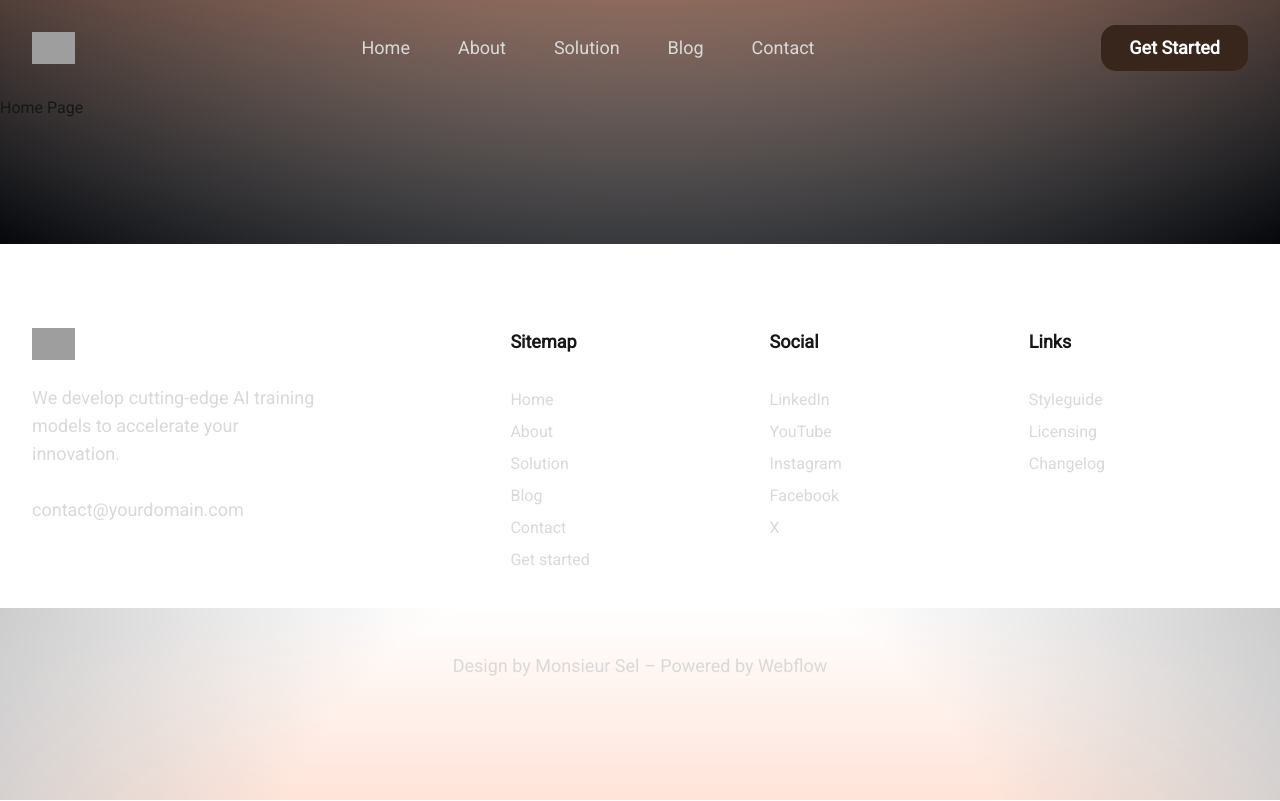
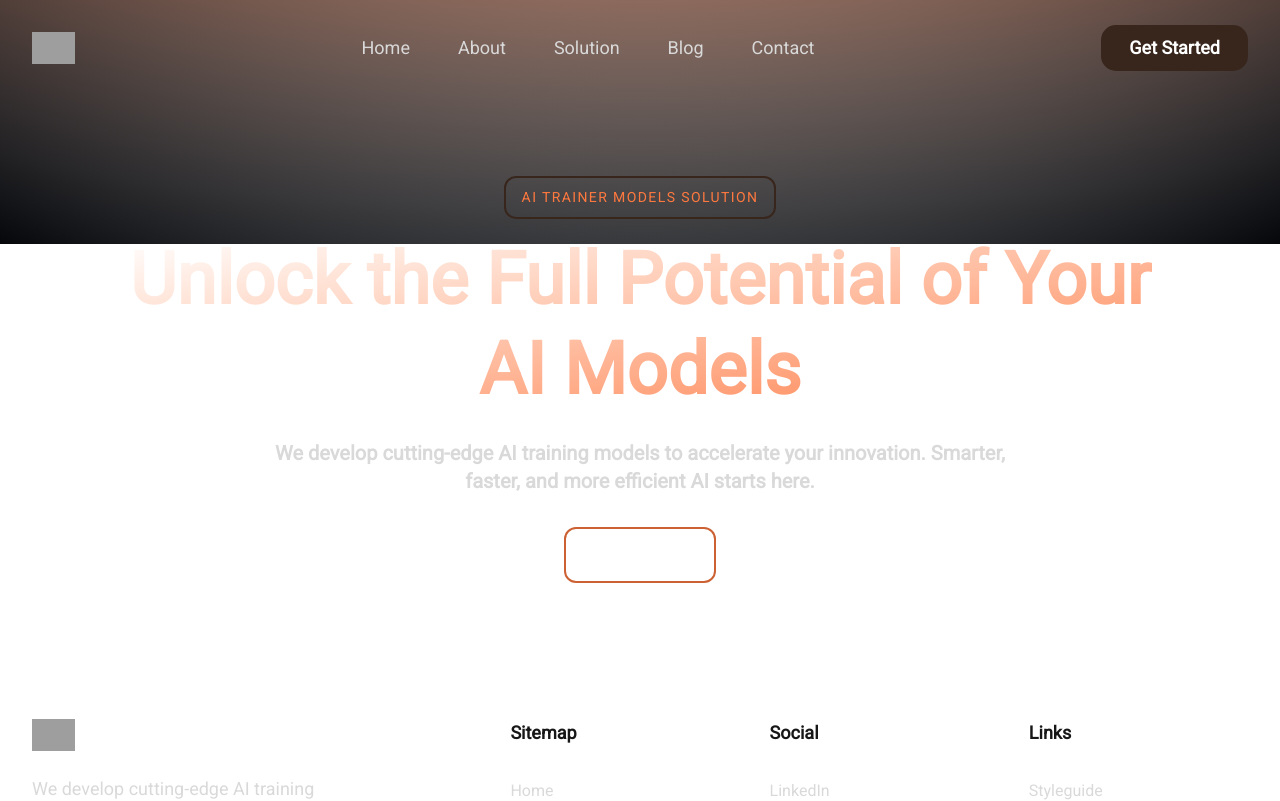
Before and after one commit to mayankpatidar275/forto-crypto-web, a Next.js app: page / in a window 1280 px wide. Shown: the top 801 px of the page. Built offline with nearby package versions, Linux system fonts and the light colour scheme; grey boxes are pictures that could not be loaded.

Commit message:
feat: hero section heading part

```diff
--- /dev/null
+++ b/src/app/components/HeroSection.tsx
@@ -0,0 +1,33 @@
+import React from "react";
+
+function HeroSection() {
+  return (
+    <section className="section-hero cp-x">
+      <div className="mt-6">
+        <div className="px-6 py-14 text-center flex flex-col items-center">
+          <div className="border-2 block w-fit tracking-widest border-background-b1 text-brand-br1 uppercase rounded-xl mt-0 mb-4 p-2.5 px-4 text-sm leading-snug">
+            AI TRAINER MODELS SOLUTION
+          </div>
+          <h1 className="text-5xl md:text-6xl lg:text-7xl font-bold text-transparent bg-clip-text bg-gradient-to-br from-heading to-brand-br1 leading-tight mb-6 max-w-5xl">
+            Unlock the Full Potential of Your AI Models
+          </h1>
+
+          <p className="text-lg md:text-xl text-link font-semibold max-w-3xl mx-auto mb-8">
+            We develop cutting-edge AI training models to accelerate your
+            innovation. Smarter, faster, and more efficient AI starts here.
+          </p>
+          <a
+            href="/contact"
+            className="inline-block border-2 border-brand-br2 text-white px-6 py-3 rounded-xl text-lg md:text-xl font-semibold hover:bg-brand-br2 hover:text-link transition-colors duration-[400ms] ease-[cubic-bezier(.25,.46,.45,.94)]"
+          >
+            Get Started
+          </a>
+        </div>
+
+        <div></div>
+      </div>
+    </section>
+  );
+}
+
+export default HeroSection;
--- a/src/app/globals.css
+++ b/src/app/globals.css
@@ -6,6 +6,7 @@
   --foreground: #171717;
   --background-a: #05070b;
   --brand-br1: #ff793f;
+  --brand-br2: #cc6133;
 }
 
 /* @theme inline {
@@ -19,6 +20,7 @@
   /* --font-roboto: "Roboto", sans-serif; */
   --color-link: #d9d9d9;
   --color-brand-br1: #ff793f;
+  --color-brand-br2: #cc6133;
   --color-background-b1: #38261d;
   --color-heading: white;
   --color-background: #05070b;
--- a/src/app/layout.tsx
+++ b/src/app/layout.tsx
@@ -1,8 +1,8 @@
 import type { Metadata } from "next";
 import { Roboto } from "next/font/google";
 import "./globals.css";
-import Header from "./components/Header";
-import Footer from "./components/Footer";
+import Header from "./components/layout/Header";
+import Footer from "./components/layout/Footer";
 
 const roboto = Roboto({
   weight: "400",
--- a/src/app/page.tsx
+++ b/src/app/page.tsx
@@ -1,3 +1,9 @@
+import HeroSection from "./components/HeroSection";
+
 export default function Home() {
-  return <div className="">Home Page</div>;
+  return (
+    <div className="">
+      <HeroSection />
+    </div>
+  );
 }
```
Also changed, not shown: src/app/components/layout/Footer.tsx (renamed from src/app/components/Footer.tsx), src/app/components/layout/Header.tsx (renamed from src/app/components/Header.tsx).
